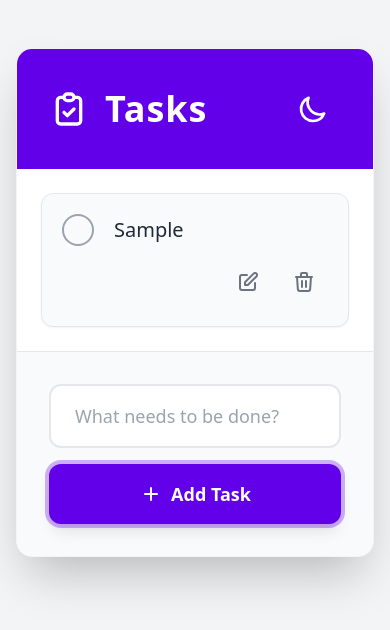
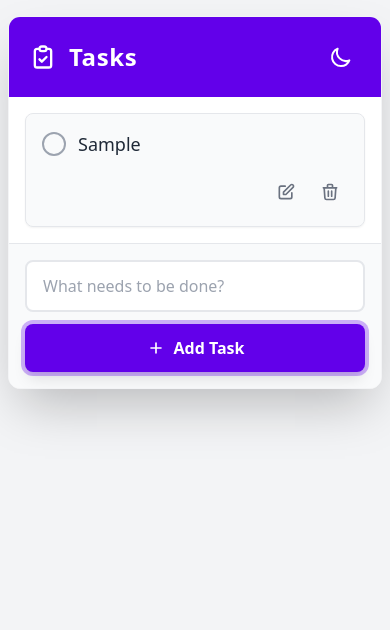
Before and after one commit to its-sorakun/todolist, a React (Vite) app: page / in a window 390 px wide. Both pictures are taken after typing "Sample" into the empty fields and a click on the button "Add Task". Shown: the top 630 px of the page. Built offline with nearby package versions, Linux system fonts and the light colour scheme.

Commit message:
style:optimize tailwind typography and spacing for mobile viewports

```diff
--- a/src/App.jsx
+++ b/src/App.jsx
@@ -4,7 +4,6 @@ import ToDoList from './components/ToDoList';
 
 export default function App() {
   const [items, setItems] = useState(() => {
-    // Read from localStorage on mount. This avoids the blink of empty state
     const saved = localStorage.getItem('todo_items');
     return saved ? JSON.parse(saved) : [];
   });
@@ -17,12 +16,10 @@ export default function App() {
     return window.matchMedia('(prefers-color-scheme: dark)').matches;
   });
 
-  // Sync to localStorage whenever items change
   useEffect(() => {
     localStorage.setItem('todo_items', JSON.stringify(items));
   }, [items]);
 
-  // Sync theme to HTML class and localStorage
   useEffect(() => {
     localStorage.setItem('todo_theme', darkMode ? 'dark' : 'light');
     if (darkMode) {
@@ -67,8 +64,8 @@ export default function App() {
   };
 
   return (
-    <div className="min-h-screen flex justify-center items-start pt-12 px-4 pb-12">
-      <div className="w-full max-w-4xl bg-white dark:bg-gray-800 rounded-2xl shadow-2xl overflow-hidden flex flex-col transition-colors duration-300 border border-gray-100 dark:border-gray-700">
+    <div className="min-h-screen flex justify-center items-start pt-4 sm:pt-12 px-2 sm:px-4 pb-12">
+      <div className="w-full max-w-4xl bg-white dark:bg-gray-800 rounded-xl sm:rounded-2xl shadow-2xl overflow-hidden flex flex-col transition-colors duration-300 border border-gray-100 dark:border-gray-700">
         <Header darkMode={darkMode} setDarkMode={setDarkMode} />
 
         <ToDoList
@@ -78,20 +75,20 @@ export default function App() {
           editItem={editItem}
         />
 
-        <div className="p-8 bg-gray-50 dark:bg-gray-900 border-t border-gray-200 dark:border-gray-700 transition-colors duration-300">
-          <form className="flex flex-col sm:flex-row space-y-4 sm:space-y-0 sm:space-x-4" onSubmit={handleAdd}>
+        <div className="p-4 sm:p-8 bg-gray-50 dark:bg-gray-900 border-t border-gray-200 dark:border-gray-700 transition-colors duration-300">
+          <form className="flex flex-col sm:flex-row space-y-3 sm:space-y-0 sm:space-x-4" onSubmit={handleAdd}>
             <input
               type="text"
-              className="flex-grow px-6 py-4 bg-white dark:bg-gray-800 border-2 border-gray-200 dark:border-gray-700 rounded-xl text-lg outline-none focus:border-primary dark:focus:border-primary transition-colors text-gray-900 dark:text-gray-100 placeholder-gray-400"
+              className="flex-grow px-4 py-3 sm:px-6 sm:py-4 bg-white dark:bg-gray-800 border-2 border-gray-200 dark:border-gray-700 rounded-lg sm:rounded-xl text-base sm:text-lg outline-none focus:border-primary dark:focus:border-primary transition-colors text-gray-900 dark:text-gray-100 placeholder-gray-400"
               placeholder="What needs to be done?"
               value={inputValue}
               onChange={(e) => setInputValue(e.target.value)}
             />
             <button
               type="submit"
-              className="px-8 py-4 bg-primary hover:bg-primary-hover text-white rounded-xl font-semibold text-lg shadow-lg hover:shadow-xl transition-all transform hover:-translate-y-0.5 flex items-center justify-center space-x-2 focus:outline-none focus:ring-4 focus:ring-primary/30"
+              className="px-6 py-3 sm:px-8 sm:py-4 bg-primary hover:bg-primary-hover text-white rounded-lg sm:rounded-xl font-semibold text-base sm:text-lg shadow-lg hover:shadow-xl transition-all transform hover:-translate-y-0.5 flex items-center justify-center space-x-2 focus:outline-none focus:ring-4 focus:ring-primary/30"
             >
-              <svg className="w-6 h-6" fill="none" stroke="currentColor" viewBox="0 0 24 24" xmlns="http://www.w3.org/2000/svg">
+              <svg className="w-5 h-5 sm:w-6 sm:h-6" fill="none" stroke="currentColor" viewBox="0 0 24 24" xmlns="http://www.w3.org/2000/svg">
                 <path strokeLinecap="round" strokeLinejoin="round" strokeWidth={2} d="M12 6v6m0 0v6m0-6h6m-6 0H6" />
               </svg>
               <span>Add Task</span>
--- a/src/components/Header.jsx
+++ b/src/components/Header.jsx
@@ -1,23 +1,23 @@
 export default function Header({ darkMode, setDarkMode }) {
   return (
-    <header className="bg-primary text-white p-8 flex justify-between items-center transition-colors duration-300">
-      <h1 className="text-4xl font-bold tracking-wide flex items-center gap-4">
-        <svg className="w-10 h-10" fill="none" stroke="currentColor" viewBox="0 0 24 24" xmlns="http://www.w3.org/2000/svg">
+    <header className="bg-primary text-white p-5 sm:p-8 flex justify-between items-center transition-colors duration-300">
+      <h1 className="text-2xl sm:text-4xl font-bold tracking-wide flex items-center gap-3 sm:gap-4">
+        <svg className="w-7 h-7 sm:w-10 sm:h-10" fill="none" stroke="currentColor" viewBox="0 0 24 24" xmlns="http://www.w3.org/2000/svg">
           <path strokeLinecap="round" strokeLinejoin="round" strokeWidth={2} d="M9 5H7a2 2 0 00-2 2v12a2 2 0 002 2h10a2 2 0 002-2V7a2 2 0 00-2-2h-2M9 5a2 2 0 002 2h2a2 2 0 002-2M9 5a2 2 0 012-2h2a2 2 0 012 2m-6 9l2 2 4-4" />
         </svg>
         Tasks
       </h1>
       <button
         onClick={() => setDarkMode(!darkMode)}
-        className="p-3 rounded-full hover:bg-white/20 transition-colors focus:outline-none focus:ring-4 focus:ring-white/30"
+        className="p-2 sm:p-3 rounded-full hover:bg-white/20 transition-colors focus:outline-none focus:ring-4 focus:ring-white/30"
         aria-label="Toggle dark mode"
       >
         {darkMode ? (
-          <svg className="w-8 h-8" fill="none" stroke="currentColor" viewBox="0 0 24 24" xmlns="http://www.w3.org/2000/svg">
+          <svg className="w-6 h-6 sm:w-8 sm:h-8" fill="none" stroke="currentColor" viewBox="0 0 24 24" xmlns="http://www.w3.org/2000/svg">
             <path strokeLinecap="round" strokeLinejoin="round" strokeWidth={2} d="M12 3v1m0 16v1m9-9h-1M4 12H3m15.364 6.364l-.707-.707M6.343 6.343l-.707-.707m12.728 0l-.707.707M6.343 17.657l-.707.707M16 12a4 4 0 11-8 0 4 4 0 018 0z" />
           </svg>
         ) : (
-          <svg className="w-8 h-8" fill="none" stroke="currentColor" viewBox="0 0 24 24" xmlns="http://www.w3.org/2000/svg">
+          <svg className="w-6 h-6 sm:w-8 sm:h-8" fill="none" stroke="currentColor" viewBox="0 0 24 24" xmlns="http://www.w3.org/2000/svg">
             <path strokeLinecap="round" strokeLinejoin="round" strokeWidth={2} d="M20.354 15.354A9 9 0 018.646 3.646 9.003 9.003 0 0012 21a9.003 9.003 0 008.354-5.646z" />
           </svg>
         )}
--- a/src/components/ToDoItem.jsx
+++ b/src/components/ToDoItem.jsx
@@ -16,24 +16,24 @@ export default function ToDoItem({ item, toggleComplete, deleteItem, editItem })
 
   return (
     <li
-      className={`flex flex-col sm:flex-row items-start sm:items-center p-5 bg-gray-50 dark:bg-gray-700/50 rounded-xl border border-gray-200 dark:border-gray-700 shadow-sm transition-all duration-200 ${
+      className={`flex flex-col sm:flex-row items-start sm:items-center p-4 sm:p-5 bg-gray-50 dark:bg-gray-700/50 rounded-lg sm:rounded-xl border border-gray-200 dark:border-gray-700 shadow-sm transition-all duration-200 ${
         item.completed
           ? 'opacity-60 bg-gray-100 dark:bg-gray-800'
-          : 'hover:shadow-md hover:-translate-y-0.5'
+          : 'hover:shadow-md sm:hover:-translate-y-0.5'
       }`}
     >
       <div className="flex items-center w-full sm:w-auto flex-grow mb-3 sm:mb-0">
         {/* Checkbox (Custom) */}
         <button
           onClick={() => toggleComplete(item.id)}
-          className={`flex-shrink-0 w-8 h-8 mr-5 rounded-full border-2 flex items-center justify-center transition-colors focus:outline-none focus:ring-4 focus:ring-primary/30 ${
+          className={`flex-shrink-0 w-6 h-6 sm:w-8 sm:h-8 mr-3 sm:mr-5 rounded-full border-2 flex items-center justify-center transition-colors focus:outline-none focus:ring-4 focus:ring-primary/30 ${
             item.completed
               ? 'bg-primary border-primary text-white'
               : 'border-gray-400 dark:border-gray-500 text-transparent hover:border-primary dark:hover:border-primary'
           }`}
           aria-label={item.completed ? "Mark as incomplete" : "Mark as complete"}
         >
-          <svg className="w-5 h-5" fill="none" stroke="currentColor" viewBox="0 0 24 24" xmlns="http://www.w3.org/2000/svg">
+          <svg className="w-4 h-4 sm:w-5 sm:h-5" fill="none" stroke="currentColor" viewBox="0 0 24 24" xmlns="http://www.w3.org/2000/svg">
             <path strokeLinecap="round" strokeLinejoin="round" strokeWidth={3} d="M5 13l4 4L19 7" />
           </svg>
         </button>
@@ -43,7 +43,7 @@ export default function ToDoItem({ item, toggleComplete, deleteItem, editItem })
           {isEditing ? (
             <input
               type="text"
-              className="w-full bg-white dark:bg-gray-800 text-gray-900 dark:text-gray-100 px-4 py-2 border-2 border-primary rounded-lg outline-none focus:ring-4 focus:ring-primary/20 transition-all text-lg"
+              className="w-full bg-white dark:bg-gray-800 text-gray-900 dark:text-gray-100 px-3 py-2 sm:px-4 sm:py-2 border-2 border-primary rounded-md sm:rounded-lg outline-none focus:ring-4 focus:ring-primary/20 transition-all text-base sm:text-lg"
               value={editText}
               onChange={(e) => setEditText(e.target.value)}
               onKeyDown={(e) => e.key === 'Enter' && handleEditSubmit()}
@@ -52,7 +52,7 @@ export default function ToDoItem({ item, toggleComplete, deleteItem, editItem })
             />
           ) : (
             <span
-              className={`text-xl transition-all block break-words ${
+              className={`text-lg sm:text-xl transition-all block break-words ${
                 item.completed
                   ? 'line-through text-gray-500 dark:text-gray-400'
                   : 'text-gray-800 dark:text-gray-200'
@@ -65,24 +65,24 @@ export default function ToDoItem({ item, toggleComplete, deleteItem, editItem })
       </div>
 
       {/* Actions */}
-      <div className="flex items-center space-x-2 self-end sm:self-center ml-13 sm:ml-4">
+      <div className="flex items-center space-x-2 self-end sm:self-center mt-1 sm:mt-0 sm:ml-4">
         {!isEditing && (
           <button
             onClick={() => setIsEditing(true)}
-            className="p-3 text-gray-500 dark:text-gray-400 hover:text-primary dark:hover:text-primary hover:bg-gray-200 dark:hover:bg-gray-600 rounded-lg transition-colors focus:outline-none focus:ring-2 focus:ring-primary/50"
+            className="p-2 sm:p-3 text-gray-500 dark:text-gray-400 hover:text-primary dark:hover:text-primary hover:bg-gray-200 dark:hover:bg-gray-600 rounded-lg transition-colors focus:outline-none focus:ring-2 focus:ring-primary/50"
             title="Edit"
           >
-            <svg className="w-6 h-6" fill="none" stroke="currentColor" viewBox="0 0 24 24" xmlns="http://www.w3.org/2000/svg">
+            <svg className="w-5 h-5 sm:w-6 sm:h-6" fill="none" stroke="currentColor" viewBox="0 0 24 24" xmlns="http://www.w3.org/2000/svg">
               <path strokeLinecap="round" strokeLinejoin="round" strokeWidth={2} d="M11 5H6a2 2 0 00-2 2v11a2 2 0 002 2h11a2 2 0 002-2v-5m-1.414-9.414a2 2 0 112.828 2.828L11.828 15H9v-2.828l8.586-8.586z" />
             </svg>
           </button>
         )}
         <button
           onClick={() => deleteItem(item.id)}
-          className="p-3 text-gray-500 dark:text-gray-400 hover:text-red-600 dark:hover:text-red-400 hover:bg-red-100 dark:hover:bg-red-900/30 rounded-lg transition-colors focus:outline-none focus:ring-2 focus:ring-red-500/50"
+          className="p-2 sm:p-3 text-gray-500 dark:text-gray-400 hover:text-red-600 dark:hover:text-red-400 hover:bg-red-100 dark:hover:bg-red-900/30 rounded-lg transition-colors focus:outline-none focus:ring-2 focus:ring-red-500/50"
           title="Delete"
         >
-          <svg className="w-6 h-6" fill="none" stroke="currentColor" viewBox="0 0 24 24" xmlns="http://www.w3.org/2000/svg">
+          <svg className="w-5 h-5 sm:w-6 sm:h-6" fill="none" stroke="currentColor" viewBox="0 0 24 24" xmlns="http://www.w3.org/2000/svg">
             <path strokeLinecap="round" strokeLinejoin="round" strokeWidth={2} d="M19 7l-.867 12.142A2 2 0 0116.138 21H7.862a2 2 0 01-1.995-1.858L5 7m5 4v6m4-6v6m1-10V4a1 1 0 00-1-1h-4a1 1 0 00-1 1v3M4 7h16" />
           </svg>
         </button>
--- a/src/components/ToDoList.jsx
+++ b/src/components/ToDoList.jsx
@@ -3,19 +3,19 @@ import ToDoItem from './ToDoItem';
 export default function ToDoList({ items, toggleComplete, deleteItem, editItem }) {
   if (items.length === 0) {
     return (
-      <div className="flex-grow flex flex-col items-center justify-center py-20 text-gray-400 dark:text-gray-500">
-        <svg className="w-24 h-24 mb-6 opacity-30" fill="none" stroke="currentColor" viewBox="0 0 24 24" xmlns="http://www.w3.org/2000/svg">
+      <div className="flex-grow flex flex-col items-center justify-center py-12 sm:py-20 px-4 text-gray-400 dark:text-gray-500">
+        <svg className="w-16 h-16 sm:w-24 sm:h-24 mb-4 sm:mb-6 opacity-30" fill="none" stroke="currentColor" viewBox="0 0 24 24" xmlns="http://www.w3.org/2000/svg">
           <path strokeLinecap="round" strokeLinejoin="round" strokeWidth={1} d="M5 8h14M5 8a2 2 0 110-4h14a2 2 0 110 4M5 8v10a2 2 0 002 2h10a2 2 0 002-2V8m-9 4h4" />
         </svg>
-        <p className="text-2xl font-medium mb-2">You're all caught up!</p>
-        <p className="text-lg">Add a new task below to get started.</p>
+        <p className="text-xl sm:text-2xl font-medium mb-1 sm:mb-2 text-center">You're all caught up!</p>
+        <p className="text-base sm:text-lg text-center">Add a new task below to get started.</p>
       </div>
     );
   }
 
   return (
-    <div className="flex-grow overflow-y-auto max-h-[60vh] p-6 custom-scrollbar">
-      <ul className="space-y-4">
+    <div className="flex-grow overflow-y-auto max-h-[60vh] p-4 sm:p-6 custom-scrollbar">
+      <ul className="space-y-3 sm:space-y-4">
         {items.map((item) => (
           <ToDoItem
             key={item.id}
```
